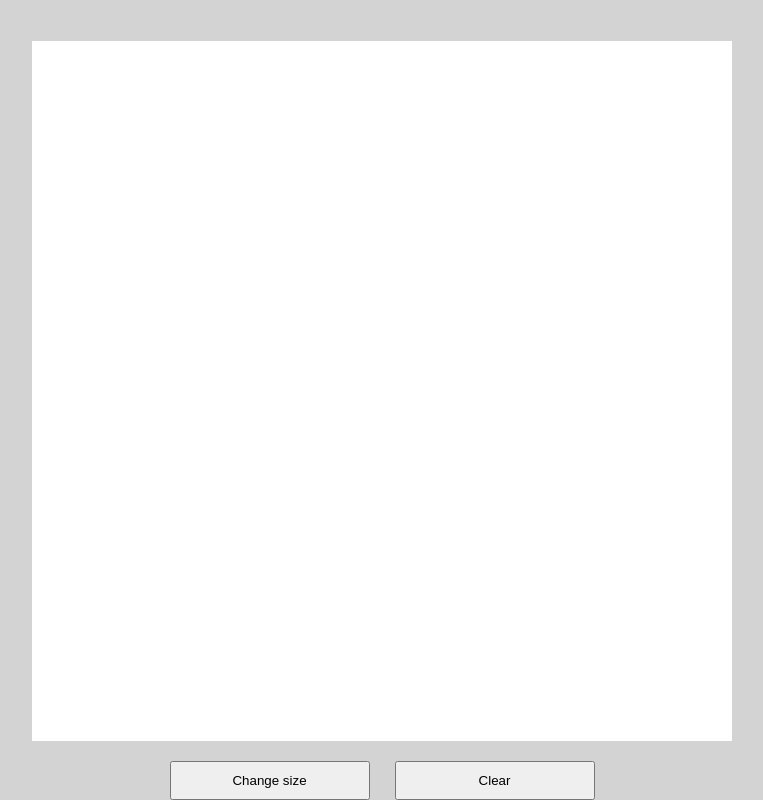
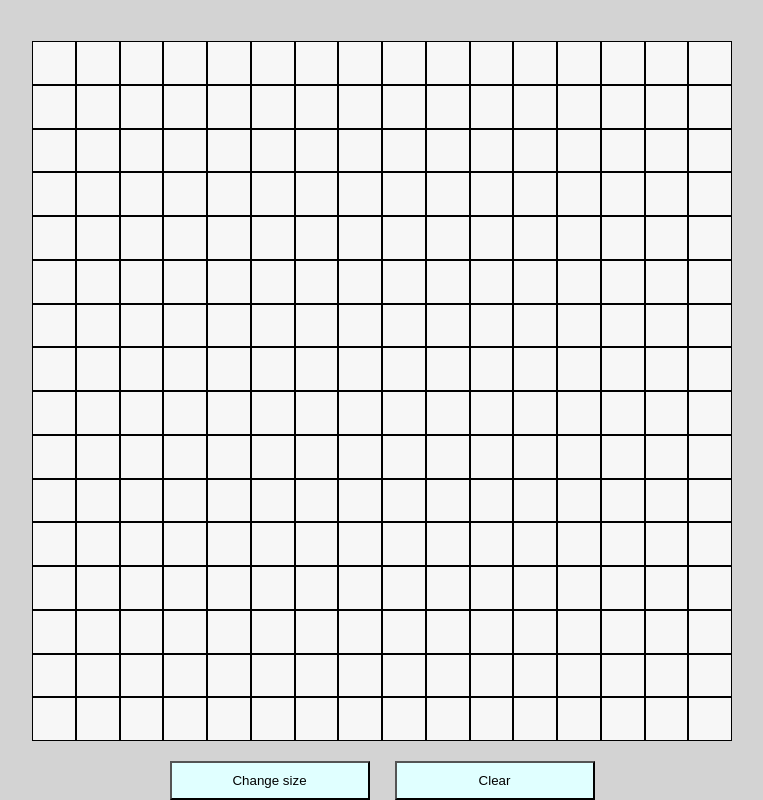
Before and after one commit to vcastelan/odin-sketch, a plain HTML site: page index.html in a window 1280 px wide. Both pictures are taken after a click on the button "Clear". Shown: the part 46-846 px from the top of the page, without its empty margins (258-1021 px from the left). Drawn offline with Linux system fonts and the light colour scheme.

Commit message:
adjust clear function to clear div boxes from colors only

```diff
--- a/script.js
+++ b/script.js
@@ -7,7 +7,7 @@ const gridContainer = document.querySelector('.grid-container');
 // use a button on html then javascript to add click event.
 // upon load grid container default.
 change.addEventListener('click', changeSize);
-clear.addEventListener('click', clearGrid);
+clear.addEventListener('click', eraseAllColor);
 window.addEventListener('load', setDefaultGrid);
 
 function makeRows(rows, cols) {
@@ -41,6 +41,7 @@ function changeSize() {
   }
 }
 
+// clear effet to erase all eventual box div colors.
 function clearGrid() {
   const gridArray = Array.from(gridContainer.childNodes);
   gridArray.forEach((element) => {
@@ -48,26 +49,10 @@ function clearGrid() {
   });
 }
 
+
 // add a hover effect using a hover on DOM grid elements
 //change the div class to a new div and then change the color of that div opposite original color
-
-
-
-// function setGridSize(size) {
-//   // gridContainer.style.gridTemplateColumns = `repeat(${size}, 1fr)`;
-//   for (let i = 0; i < size * size; i++) {
-//     const gridElement = document.createElement("div");
-//     gridElement.classList = "grid-element";
-//     // gridElement.addEventListener("mouseover", changeColor);
-//     gridContainer.appendChild(gridElement);
-//   }
-// }
-
-// function fillGrid(size) {
-//   for (let i = 0; i < size * size; i++) {
-//     const gridElement = document.createElement("div");
-//     gridElement.classList = "grid-element";
-//     // gridElement.addEventListener("mouseover", changeColor);
-//     gridContainer.appendChild(gridElement);
-//   }
-// }
+function eraseAllColor() {
+  var gridPixels = document.querySelectorAll('.color');
+  gridPixels.forEach(gridPixel => gridPixel.style.backgroundColor = '#ededed');
+}
--- a/style.css
+++ b/style.css
@@ -24,7 +24,8 @@ body {
 
 button {
   width: 200px;
-  padding: 10px
+  padding: 10px;
+  background-color: lightcyan;
 }
 
 .container {
@@ -34,7 +35,7 @@ button {
 }
 
 .grid-container {
-  background-color: white;
+  background-color: #ffffffd1;
   display: grid;
   grid-template-rows: repeat(var(--grid-rows), 1fr);
   grid-template-columns: repeat(var(--grid-cols), 1fr);
```
